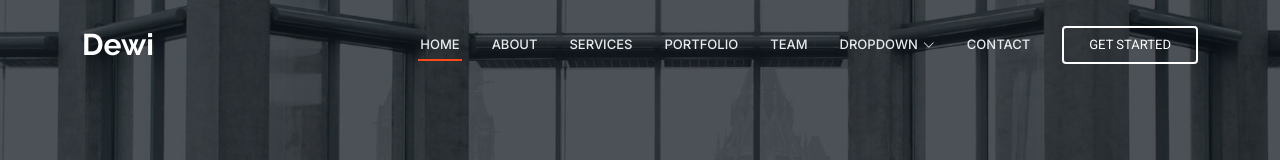
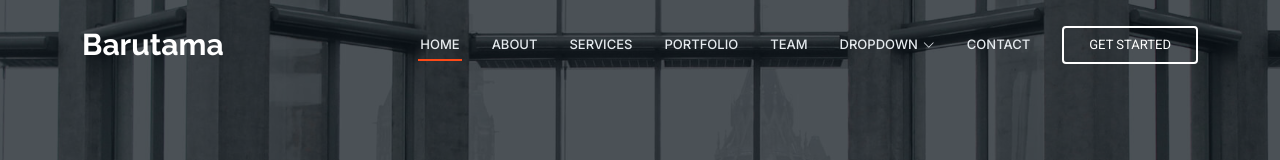
Before and after one commit to rimpank/barutama, a plain HTML site: page index.html in a window 1280 px wide. Shown: the top 160 px of the page. Drawn offline with Linux system fonts and the light colour scheme.

Commit message:
Update index.html

```diff
--- a/index.html
+++ b/index.html
@@ -4,9 +4,9 @@
 <head>
   <meta charset="utf-8">
   <meta content="width=device-width, initial-scale=1.0" name="viewport">
-  <title>Index - Dewi Bootstrap Template</title>
-  <meta name="description" content="">
-  <meta name="keywords" content="">
+  <title>Index - Barutama</title>
+  <meta name="description" content="Barutama">
+  <meta name="keywords" content="Barutama">
 
   <!-- Favicons -->
   <link href="assets/img/favicon.png" rel="icon">
@@ -28,7 +28,7 @@
   <link href="assets/css/main.css" rel="stylesheet">
 
   <!-- =======================================================
-  * Template Name: Dewi
+  * Template Name: Barutama
   * Template URL: https://bootstrapmade.com/dewi-free-multi-purpose-html-template/
   * Updated: Aug 07 2024 with Bootstrap v5.3.3
   * Author: BootstrapMade.com
@@ -44,7 +44,7 @@
       <a href="index.html" class="logo d-flex align-items-center me-auto">
         <!-- Uncomment the line below if you also wish to use an image logo -->
         <!-- <img src="assets/img/logo.png" alt=""> -->
-        <h1 class="sitename">Dewi</h1>
+        <h1 class="sitename">Barutama</h1>
       </a>
 
       <nav id="navmenu" class="navmenu">
@@ -964,7 +964,7 @@
       <div class="row gy-4">
         <div class="col-lg-4 col-md-6 footer-about">
           <a href="index.html" class="logo d-flex align-items-center">
-            <span class="sitename">Dewi</span>
+            <span class="sitename">Barutama</span>
           </a>
           <div class="footer-contact pt-3">
             <p>A108 Adam Street</p>
@@ -1017,7 +1017,7 @@
     </div>
 
     <div class="container copyright text-center mt-4">
-      <p>© <span>Copyright</span> <strong class="px-1 sitename">Dewi</strong> <span>All Rights Reserved</span></p>
+      <p>© <span>Copyright</span> <strong class="px-1 sitename">Barutama</strong> <span>All Rights Reserved</span></p>
       <div class="credits">
         <!-- All the links in the footer should remain intact. -->
         <!-- You can delete the links only if you've purchased the pro version. -->
```
